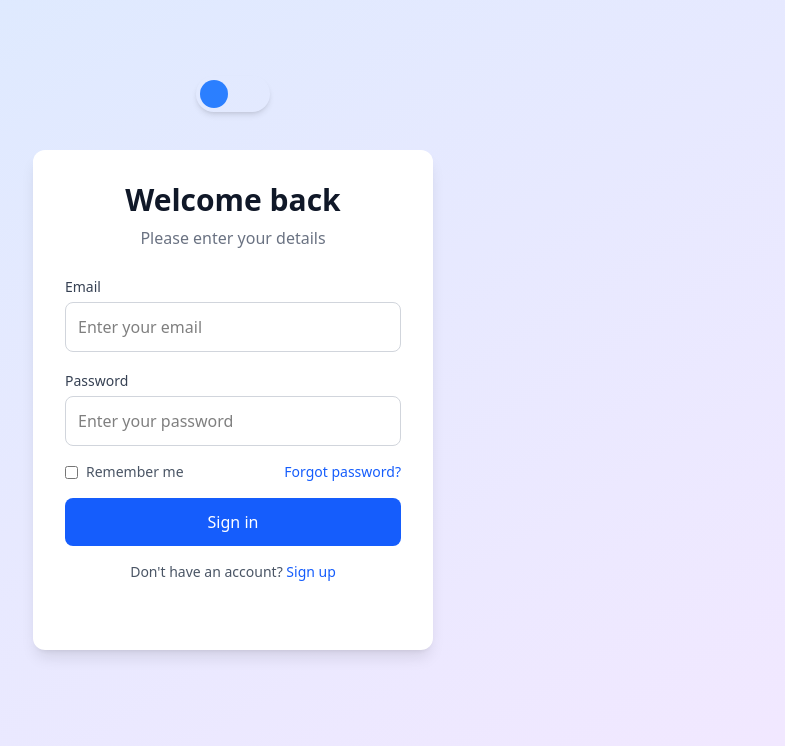
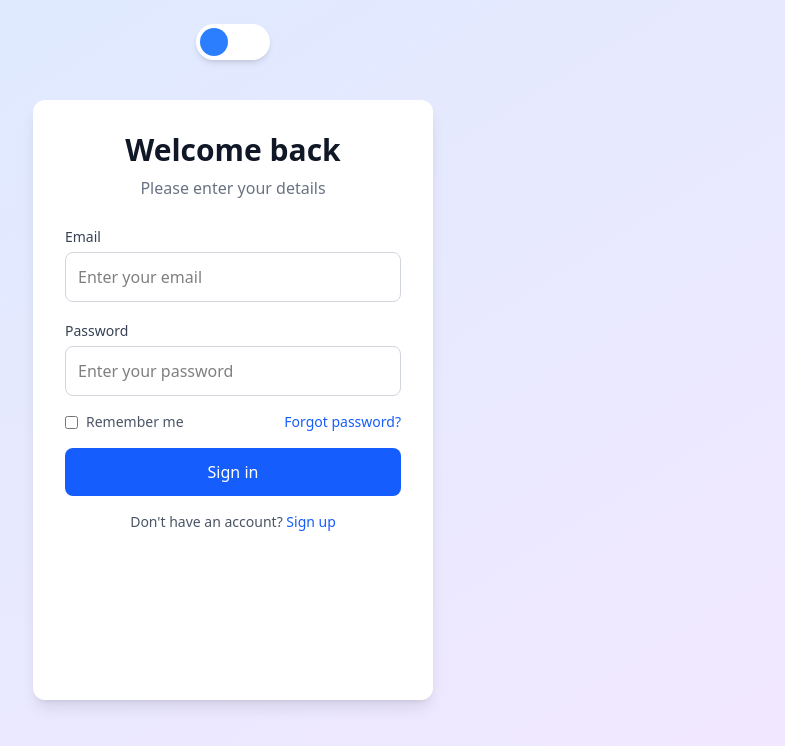
Before and after one commit to itssoumodip/React-login-signup, a React (Vite) app in the folder login-signup/: page / in a window 1280 px wide. Shown: the top 746 px of the page, without its empty margins (407-1192 px from the left). Built offline with nearby package versions, Linux system fonts and the light colour scheme.

Commit message:
refactor: add Forgot Password component and enhance navigation between forms

```diff
--- a/login-signup/src/App.jsx
+++ b/login-signup/src/App.jsx
@@ -2,43 +2,63 @@ import './index.css'
 import Login from './components/Login'
 import Signup from './components/Signup'
 import ToggleButton from './components/ToggleButton'
+import ForgotPassword from './components/ForgotPassword'
 import { useState } from 'react'
 
 function App() {
   const [isFlipped, setIsFlipped] = useState(false)
+  const [currentComponent, setCurrentComponent] = useState('login')
 
   const handleFlip = () => {
     setIsFlipped(!isFlipped)
   }
 
+  const handleSignup = () => {
+    setIsFlipped(true)
+    setCurrentComponent('signup')
+  }
+
+  const handleForgotPassword = () => {
+    setCurrentComponent('forgot')
+  }
+
+  const handleBackToLogin = () => {
+    setCurrentComponent('login')
+    setIsFlipped(false)
+  }
+
   return (
     <div className="min-h-screen bg-gradient-to-br from-blue-100 to-purple-100 flex items-center justify-center p-4">
-      {/* Toggle Button */}
-      <div className="absolute top-19 m-auto">
+      <div className="absolute top-6 m-auto">
         <ToggleButton
           isChecked={isFlipped}
           onChange={handleFlip}
         />
       </div>
-
-      {/* Flip Card Container */}
-      <div className="relative w-[400px] h-[500px] group perspective">
-        {/* Card */}
-        <div className={`absolute w-full h-full transition-all duration-500 preserve-3d ${isFlipped ? 'rotate-y-180' : ''}`}>
-          {/* Front - Login */}
-          <div className="absolute w-full h-full backface-hidden">
-            <div className="bg-white rounded-xl shadow-lg p-8 h-full">
-              <Login />
+      <div className="relative w-[400px] h-[600px] group perspective">
+        {currentComponent === 'forgot' ? (
+          <div className="absolute w-full h-full">
+            <div className="bg-white rounded-xl shadow-lg p-8 h-full overflow-y-auto">
+              <ForgotPassword onBackToLogin={handleBackToLogin} />
             </div>
           </div>
-
-          {/* Back - Signup */}
-          <div className="absolute w-full h-full backface-hidden rotate-y-180">
-            <div className="bg-white rounded-xl shadow-lg p-8 h-full">
-              <Signup />
+        ) : (
+          <div className={`absolute w-full h-full transition-all duration-500 preserve-3d ${isFlipped ? 'rotate-y-180' : ''}`}>
+            <div className="absolute w-full h-full backface-hidden">
+              <div className="bg-white rounded-xl shadow-lg p-8 h-full overflow-y-auto">
+                <Login
+                  onForgotPassword={handleForgotPassword}
+                  switchPage={handleSignup}
+                />
+              </div>
+            </div>
+            <div className="absolute w-full h-full backface-hidden rotate-y-180">
+              <div className="bg-white rounded-xl shadow-lg p-8 h-full overflow-y-auto">
+                <Signup onBackToLogin={handleBackToLogin} />
+              </div>
             </div>
           </div>
-        </div>
+        )}
       </div>
     </div>
   )
--- a/login-signup/src/components/ForgotPassword.jsx
+++ b/login-signup/src/components/ForgotPassword.jsx
@@ -1,4 +1,4 @@
-const ForgotPassword = () => {
+const ForgotPassword = ({ onBackToLogin }) => {
   return (
     <div className="space-y-6">
       <div className="text-center">
@@ -19,7 +19,11 @@ const ForgotPassword = () => {
           Send Reset Link
         </button>
 
-        <button type="button" className="w-full text-gray-600 py-3 rounded-lg hover:bg-gray-50 transition duration-200">
+        <button
+          type="button"
+          onClick={onBackToLogin}
+          className="w-full text-gray-600 py-3 rounded-lg hover:bg-gray-50 transition duration-200"
+        >
           Back to Login
         </button>
       </form>
--- a/login-signup/src/components/Login.jsx
+++ b/login-signup/src/components/Login.jsx
@@ -1,4 +1,4 @@
-const Login = ({ switchPage }) => {
+const Login = ({ onForgotPassword, switchPage }) => {
   return (
     <div className="space-y-6">
       <div className="text-center">
@@ -32,7 +32,7 @@ const Login = ({ switchPage }) => {
           </label>
           <button
             type="button"
-            onClick={() => switchPage('forgot')}
+            onClick={() => onForgotPassword()}
             className="text-sm text-blue-600 hover:text-blue-500"
           >
             Forgot password?
--- a/login-signup/src/components/ToggleButton.jsx
+++ b/login-signup/src/components/ToggleButton.jsx
@@ -1,18 +1,14 @@
 const ToggleButton = ({ isChecked, onChange }) => {
   return (
     <div className="relative inline-block">
-      {/* Button Container */}
       <div className="w-[74px] h-[36px] relative mx-auto overflow-hidden rounded-full shadow-md">
-        {/* Checkbox Input */}
         <input
           type="checkbox"
           className="w-full h-full opacity-0 z-30 absolute cursor-pointer"
           checked={isChecked}
           onChange={onChange}
         />
-
-        {/* Sliding Knob */}
-        <div className="knob absolute z-20 top-0 left-0 right-0 bottom-0">
+        <div className="knob bg-white absolute z-20 top-0 left-0 right-0 bottom-0">
           <span className={`
             absolute top-1 left-1 w-[28px] h-[28px]
             flex items-center justify-center
```
